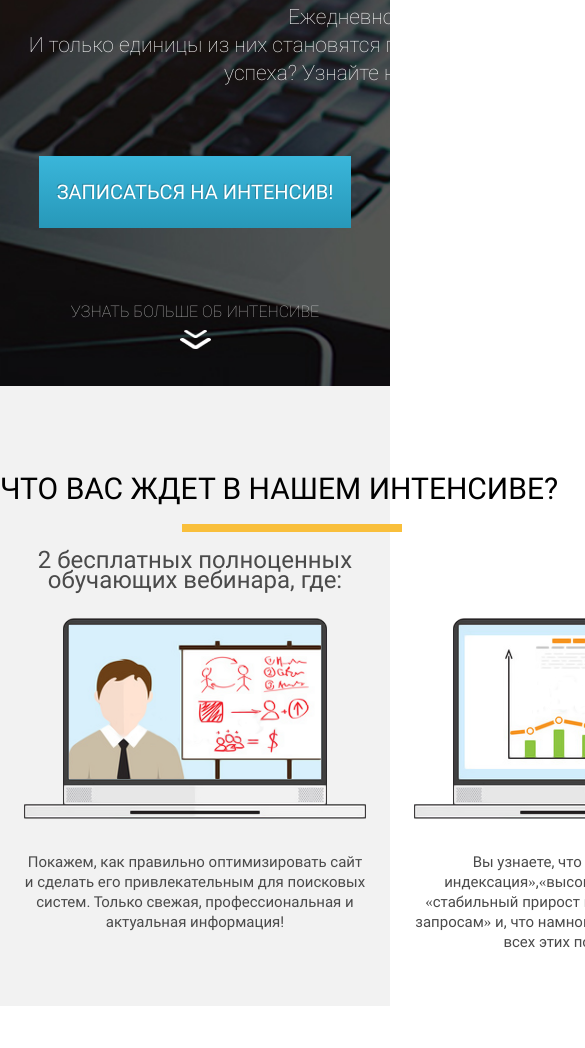
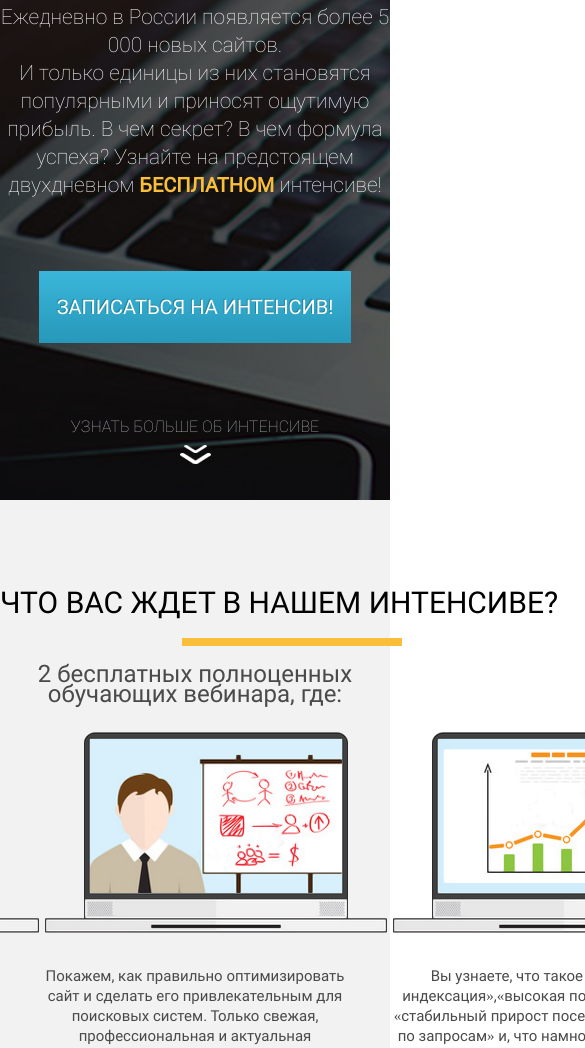
Before and after one commit to RusX61/Webinar-landing, a plain HTML site: page index.html in a window 390 px wide. Shown: the part 571-1619 px from the top of the page, 585 px wide, since content can reach past the window. Drawn offline with Linux system fonts and the light colour scheme.

Commit message:
bugfix:optimization 1024px

```diff
--- a/src/styles/media.css
+++ b/src/styles/media.css
@@ -33,6 +33,13 @@
     }
 }
 
+@media (max-width: 1134px) {
+    .textSkills{
+        max-width: 300px;
+        max-height: 160px;
+    }
+}
+
 @media (max-width: 1024px) {
       .optimizationText span{
         font-size: 12px;
--- a/src/styles/styles.css
+++ b/src/styles/styles.css
@@ -105,10 +105,12 @@ input{
 }
 
 .introTxt{
-    display:inline-block;
+    display:block;
+    margin-left: auto;
+    margin-right: auto;
     margin-top: 24px;
-    width: 1144px;
-    height: 77px;
+    max-width: 1144px;
+    min-height: 77px;
     font-family: 'RobotoThin';
     font-weight: 100;
     font-size: 21px;
@@ -130,7 +132,6 @@ input{
     width: 312px;
     height: 72px;
     background: linear-gradient(0deg, #2798B9 0%, #3AB6DA 100%);
-    box-shadow: 0px 0px 0px rgba(0, 0, 0, 0.4);
     border: none;
     cursor: pointer;
     font-family: 'Roboto';
@@ -218,8 +219,8 @@ input{
 }
 
 .textSkills{
-    width: 344px;
-    height: 200px;
+    max-width: 344px;
+    max-height: 200px;
     font-family: 'Roboto';
     color: #4A4A4A;
     text-align: center;
@@ -253,7 +254,7 @@ input{
 
 .optimizationText span{
     max-width: 752px;
-    height: 312px;
+    max-height: 312px;
     font-family: 'Roboto';
     font-weight: 300;
     font-size: 17px;
```
